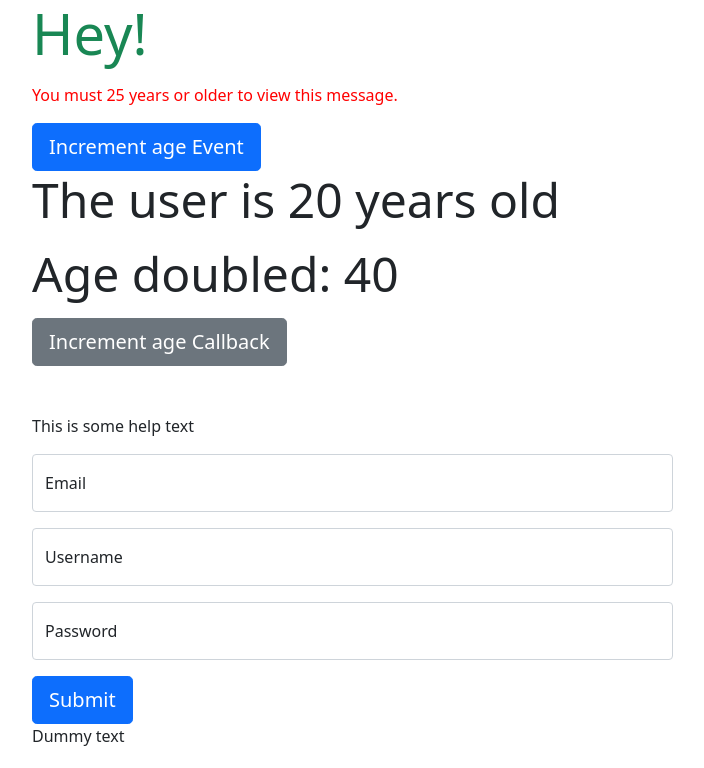
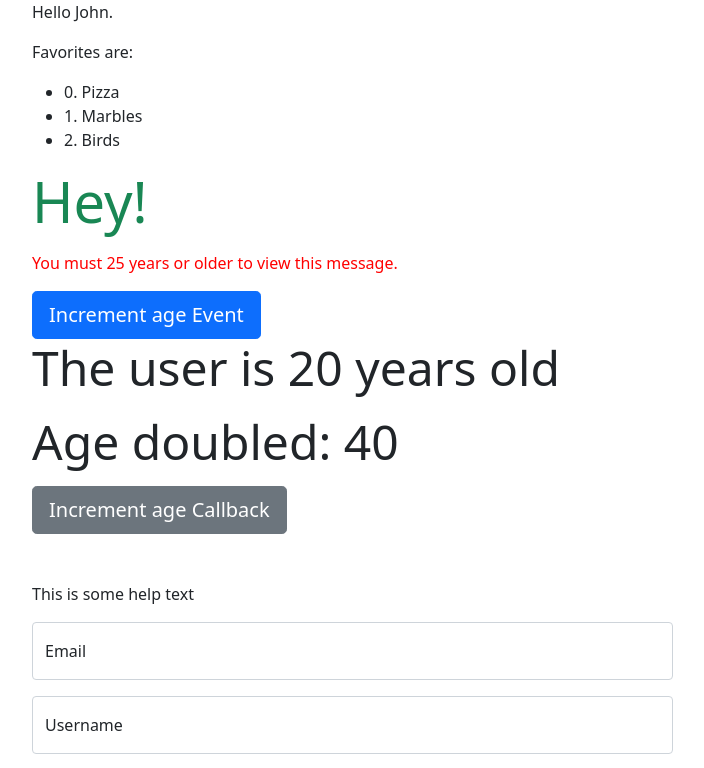
Before and after one commit to jkprogramador/vue-udemy-advanced-components, a Vue app in the folder src/: page / in a window 1280 px wide. Shown: the top 768 px of the page, without its empty margins (50-754 px from the left). Built offline with nearby package versions, Linux system fonts and the light colour scheme.

Commit message:
Slot Properties

```diff
--- a/src/src/App.vue
+++ b/src/src/App.vue
@@ -1,4 +1,16 @@
 <template>
+    <!-- 'v' is an alias for the slot properties. It represents all properties bound to slot -->
+    <!-- Alternative syntax: #default="{ user }" where #: shorthand for v-slot, 'default' is a name for the slot, { user } destructures the properties object -->
+    <hello-world v-slot="v">
+        <p>Hello {{ v.user.name }}.</p>
+        <p>Favorites are:</p>
+        <ul>
+            <li v-for="(favorite, index) in v.favorites" :key="index">
+                {{ index }}. {{ favorite }}
+            </li>
+        </ul>
+    </hello-world>
+
     <p class="display-4 text-success">Hey!</p>
     <greetingItem :age="age"></greetingItem>
     <userItem
@@ -95,6 +107,7 @@ import UserItem from "./components/UserItem.vue";
 import FormItem from "./components/FormItem.vue";
 import HomeItem from "./components/HomeItem.vue";
 import AboutItem from "./components/AboutItem.vue";
+import HelloWorld from "./components/HelloWorld.vue";
 
 export default {
     name: "App",
@@ -104,6 +117,7 @@ export default {
         FormItem,
         HomeItem,
         AboutItem,
+        HelloWorld,
     },
     data() {
         return {
--- /dev/null
+++ b/src/src/components/HelloWorld.vue
@@ -0,0 +1,24 @@
+<template>
+    <div>
+        <!-- Slot properties allow you to send data to parent scope -->
+        <slot :user="user" :favorites="favorites"></slot>
+    </div>
+</template>
+
+<script>
+export default {
+    name: "HelloWorld",
+    data() {
+        return {
+            user: {
+                name: "John",
+                age: 25,
+            },
+            favorites: ["Pizza", "Marbles", "Birds"],
+        };
+    },
+};
+</script>
+
+<style>
+</style>
```
